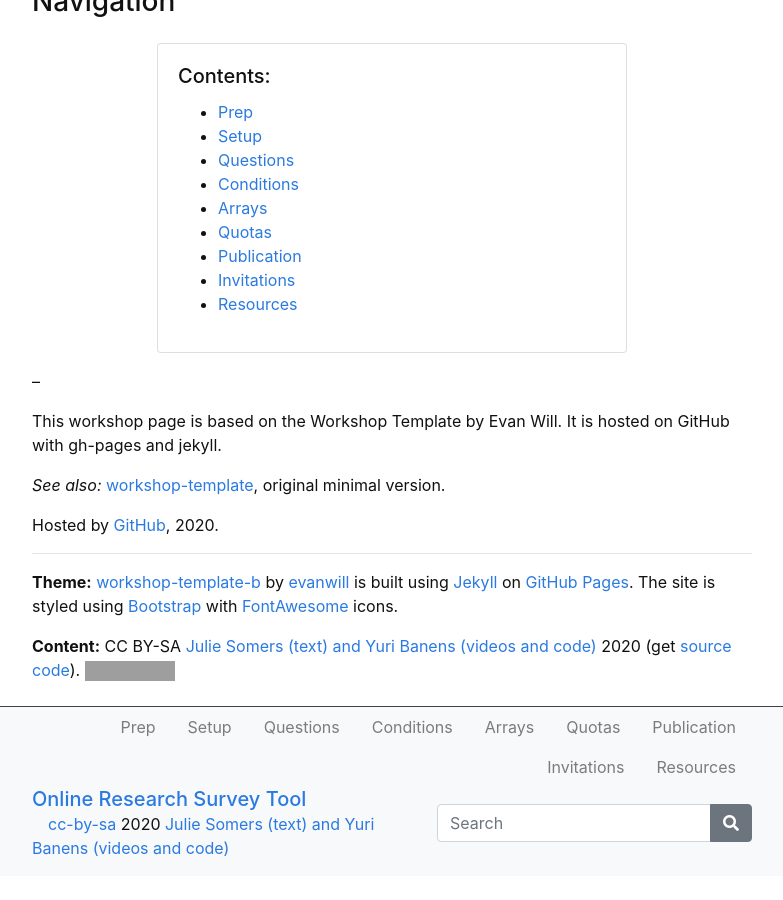
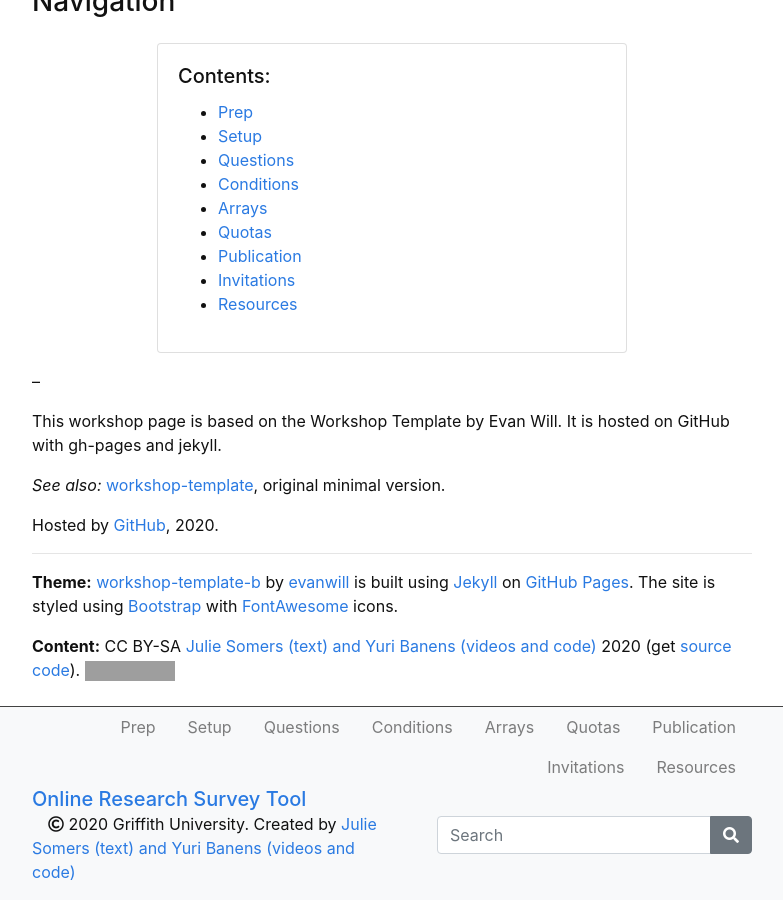
Before and after one commit to ybanens/survey-tool, a Jekyll site: the page built from index.md, in a window 1280 px wide and 900 px high, scrolled down 1403 px. Shown: the whole window, without its empty margins (248-1031 px from the left). Built offline with Jekyll 4.4.1, drawn with Linux system fonts in a browser that asks for light colours; before the commit the page ends 2279 px from its top, so only the background shows below that; grey boxes are pictures that could not be loaded.

Commit message:
Copyright notice

```diff
--- a/_includes/footer.html
+++ b/_includes/footer.html
@@ -11,7 +11,7 @@
         <div class="col-md">
           <a class="h5" href="{{ '/' | absolute_url }}">{{ site.title }}</a>
           <br>
-          <span class="pl-3"><a href="https://creativecommons.org/licenses/by-sa/4.0/">cc-by-sa</a> {{ site.pub_year }} <a href="https://github.com/{{ site.github_username }}">{{ site.author }}</a></span>
+          <span class="pl-3"><i class="far fa-copyright"></i> {{ site.pub_year }} Griffith University. Created by <a href="https://github.com/{{ site.github_username }}">{{ site.author }}</a></span>
         </div>
         <div class="col-md">
           {% if site.search == true %}
```
